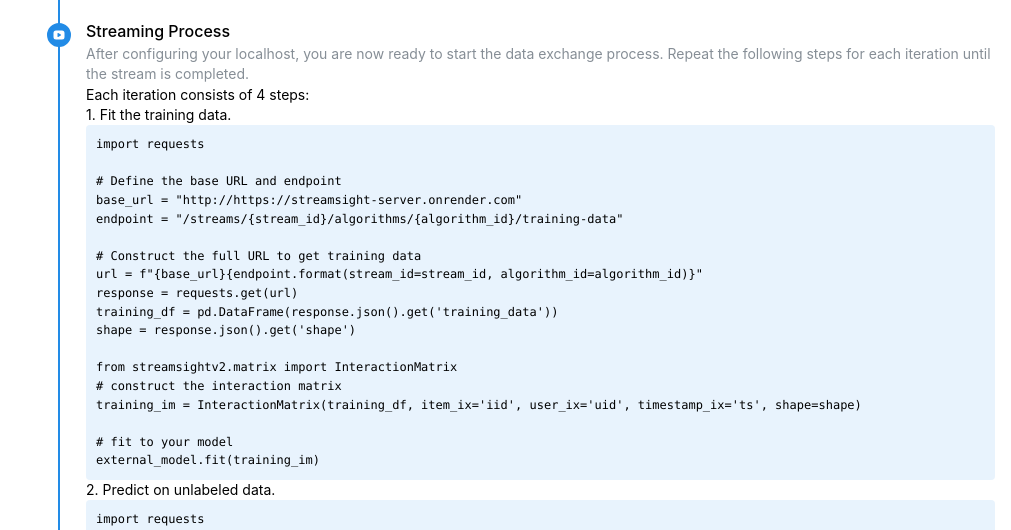
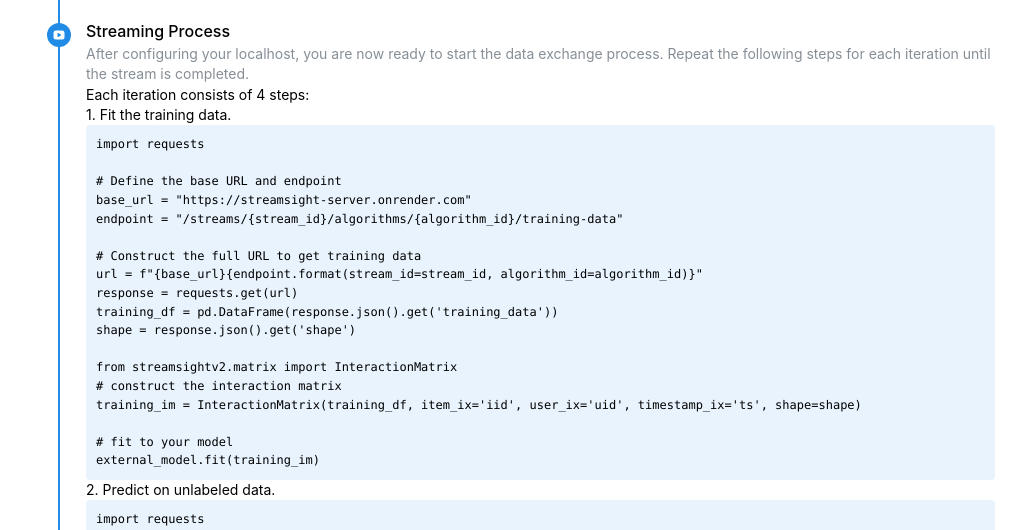
Before and after one commit to suenalaba/streamsight-ui, a Next.js app in the folder client/: page /full-flow-guide in a window 1280 px wide. Shown: the part 2640-3170 px from the top of the page, without its empty margins (269-1280 px from the left). Built offline with nearby package versions, Linux system fonts and the light colour scheme; no server answers; what ag-grid-community would draw is missing.

Commit message:
fix: extra https://

```diff
--- a/client/src/app/full-flow-guide/page.tsx
+++ b/client/src/app/full-flow-guide/page.tsx
@@ -34,7 +34,7 @@ algorithm_id = "bdd640fb-0667-4ad1-9c80-317fa3b1799d"
 const codeForFittingTrainingData = `import requests
 
 # Define the base URL and endpoint
-base_url = "http://https://streamsight-server.onrender.com"
+base_url = "https://streamsight-server.onrender.com"
 endpoint = "/streams/{stream_id}/algorithms/{algorithm_id}/training-data"
 
 # Construct the full URL to get training data
```
